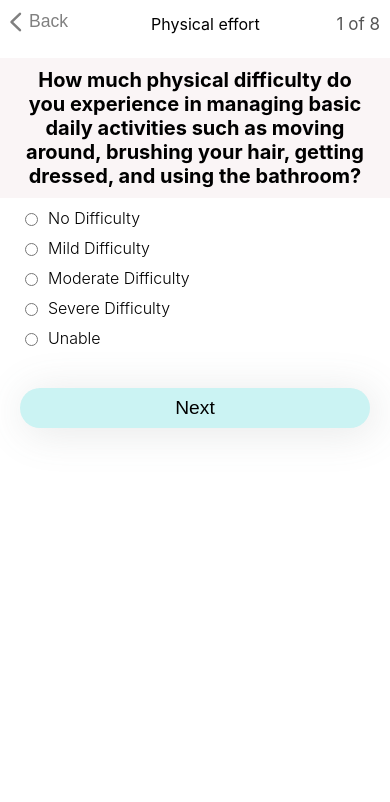
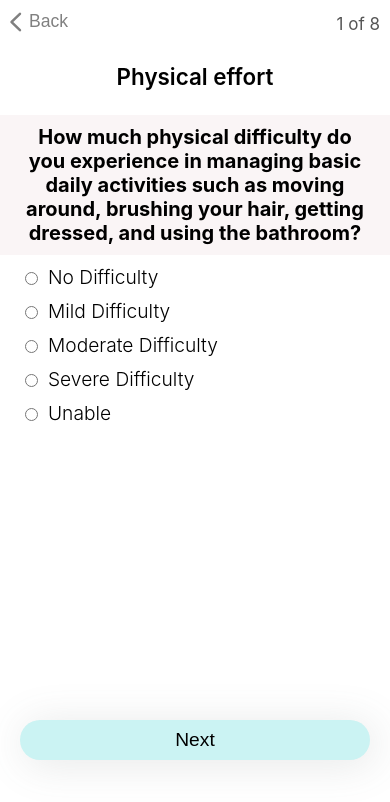
Before and after one commit to Samrathcognived/MQL, a React (Create React App) app: page /questionnaire in a window 390 px wide. Shown: the top 802 px of the page. Built offline with nearby package versions, Linux system fonts and the light colour scheme.

Commit message:
updated the changes for the mobile

```diff
--- a/src/component/mobile-ui/CategoryQuestion.js
+++ b/src/component/mobile-ui/CategoryQuestion.js
@@ -31,6 +31,7 @@ const CategoryQuestion = () => {
     return questionIndex === 0;
   };
   return (
+    <div className="category-question-container">
       <div className="category-question">
         <div
           className={handleBackButtonDisable() ? "disable" : "back-btn"}
@@ -42,10 +43,11 @@ const CategoryQuestion = () => {
           </span>
           <button>Back</button>
         </div>
-      <span>
+        <span className="question-count">{questionIndex + 1} of 8</span>
+      </div>
+      <span className="category-name">
         {questionIndex + 1 <= 4 ? "Physical effort" : "Mental effort"}
       </span>
-      <span className="question-count">{questionIndex + 1} of 8</span>
     </div>
   );
 };
--- a/src/component/mobile-ui/QuestionSets.js
+++ b/src/component/mobile-ui/QuestionSets.js
@@ -60,7 +60,8 @@ const QuestionSet = ({ type }) => {
 
   return (
     <>
-      <div>
+      <div className="question-wraper">
+        <div className="question-container">
           <h3 className="static-question">{handleQuestionRender()}</h3>
           <div className="mobile-options">
             {options.map((option, index) => (
@@ -75,6 +76,7 @@ const QuestionSet = ({ type }) => {
                 {option}
               </label>
             ))}
+          </div>
         </div>
         <div className="button-group">
           <button
--- a/src/component/mobile-ui/mobile-ui.css
+++ b/src/component/mobile-ui/mobile-ui.css
@@ -76,7 +76,7 @@
   display: flex;
   align-items: center;
   margin-bottom: 10px;
-  font-size: 1rem;
+  font-size: 1.2rem;
   font-weight: 300;
 }
 
@@ -181,3 +181,19 @@
   font-size: 17px;
   font-weight: 400;
 }
+
+.category-name {
+  font-size: 1.4rem;
+  font-weight: 600;
+  display: flex;
+  align-items: center;
+  justify-content: center;
+  margin: 15px;
+}
+
+.question-wraper {
+  display: flex;
+  flex-direction: column;
+  justify-content: space-between;
+  height: 80vh;
+}
--- a/src/component/pages/final-page/final-page.css
+++ b/src/component/pages/final-page/final-page.css
@@ -9,12 +9,12 @@
 }
 
 .final-page-header {
-  width: 100%;
   height: 43px;
   display: flex;
   align-items: center;
   justify-content: center;
   margin: 20px;
+  padding: 40px;
 }
 
 .final-page-header .logo {
```
Lines whose indentation alone changed are shown as unchanged.
